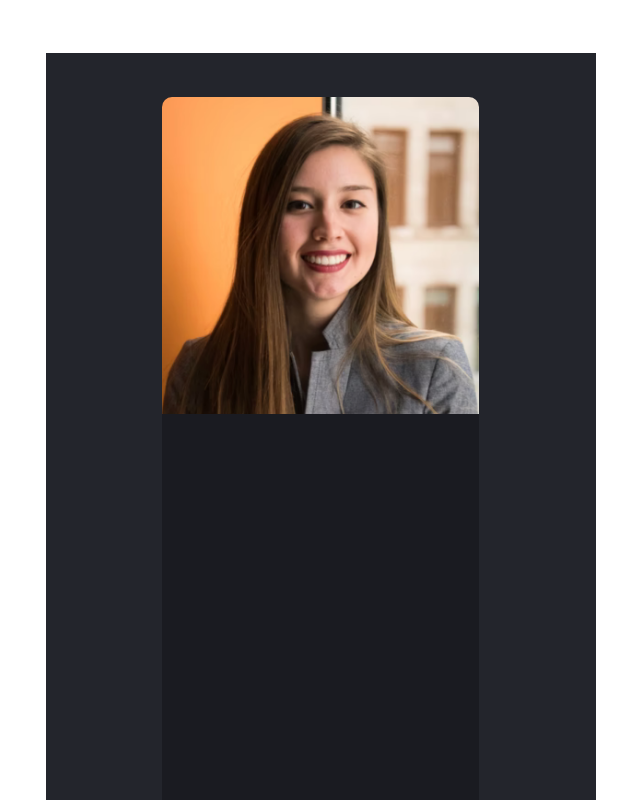
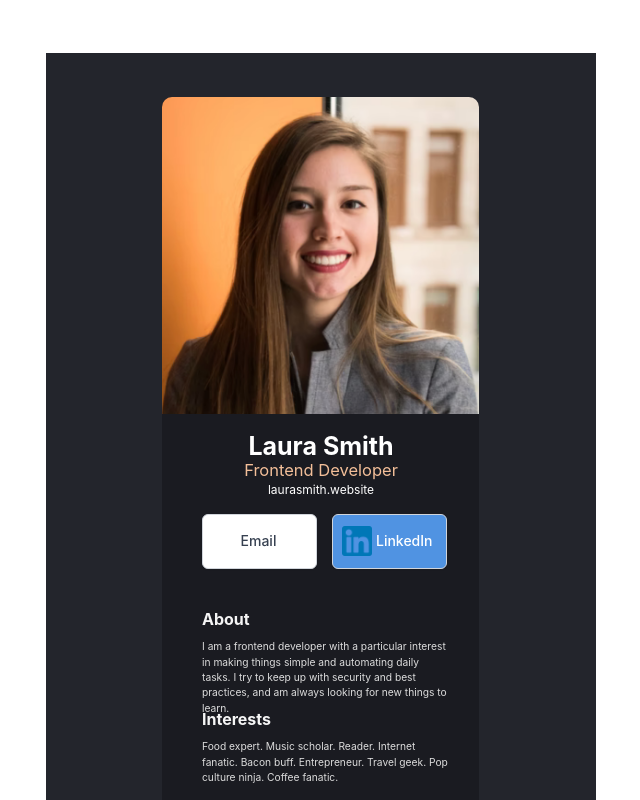
Before and after one commit to pedrlse/React-Course-Project, a React (Create React App) app: page / in a window 1280 px wide. Shown: the top 800 px of the page, without its empty margins (19-659 px from the left). Built offline with nearby package versions, Linux system fonts and the light colour scheme.

Commit message:
9. applied final style changes to react app

```diff
--- a/src/components/MainContent.js
+++ b/src/components/MainContent.js
@@ -1,4 +1,5 @@
 import React from "react"
+import linkedin from "../linkedin.png"
 
 export default
 function MainContent() {
@@ -8,8 +9,11 @@ function MainContent() {
             <h2 className="main--job">Frontend Developer</h2>
             <h3 className="main--website">laurasmith.website</h3>
             <button className="button--mail"><h1>Email</h1></button>
-            <button className="button--linkedin"><h1>LinkedIn</h1></button>
-            <h2 className="main--about">Laura Smith</h2>
+            <button className="button--linkedin">
+                <img src = {linkedin} className="linkedin"></img>
+                <h1>LinkedIn</h1>
+            </button>
+            <h2 className="main--about">About</h2>
             <p>I am a frontend developer with a particular interest in making things simple and automating daily tasks. I try to keep up with security and best practices, and am always looking for new things to learn.</p>
             <h2 className="main--interests">Interests</h2>
             <p style={{paddingTop: "100px"}}> Food expert. Music scholar. Reader. Internet fanatic. Bacon buff. Entrepreneur. Travel geek. Pop culture ninja. Coffee fanatic.</p>
--- a/src/index.css
+++ b/src/index.css
@@ -20,16 +20,13 @@
     position: absolute;
     width: 178.06px;
     height: 25.81px;
-    left: 186px;
-    top: 382px;
-
+    left: 70px;
     font-family: 'Inter';
     font-style: normal;
     font-weight: 700;
     font-size: 25px;
     line-height: 30px;
     text-align: center;
-
     color: #FFFFFF;
 }
 
@@ -37,9 +34,8 @@
     position: absolute;
     width: 178.06px;
     height: 14.19px;
-    left: 186px;
-    top: 425px;
-
+    left: 70px;
+    top: 35px;
     font-family: 'Inter';
     font-style: normal;
     font-weight: 400;
@@ -54,16 +50,14 @@
     position: absolute;
     width: 228px;
     height: 16px;
-    left: 161px;
-    top: 445px;
-
+    left: 45px;
+    top: 55px;
     font-family: 'Inter';
     font-style: normal;
     font-weight: 400;
     font-size: 12px;
     line-height: 150%;
     text-align: center;
-
     color: white;
 }
 
@@ -78,8 +72,8 @@
     position: absolute;
     width: 115px;
     height: 34;
-    left: 151px;
-    top: 480px;
+    left: 40px;
+    top: 100px;
     background: white;
     border: 1px solid #d1d5db;
     box-shadow: 0px 1px 2px rgba(0, 0, 0, 0.05);
@@ -111,23 +105,24 @@
     position: absolute;
     width: 115px;
     height: 34;
-    left: 280px;
-    top: 480px;
-    background: white;
+    left: 170px;
+    top: 100px;
+    background: #5093E2;
     border: 1px solid #d1d5db;
     box-shadow: 0px 1px 2px rgba(0, 0, 0, 0.05);
     border-radius: 6px;
 }
 
 .button--linkedin > h1 {
-    width: 50px;
+    position: relative;
+    width: 25px;
     height: 16px;
     font-family: 'Inter';
     font-style: normal;
     font-weight: 500;
     font-size: 14px;
     line-height: 16px;
-    color: #374151;
+    color: white;
     flex: none;
     order: 1;
     flex-grow: 0;
@@ -146,8 +141,8 @@ main {
     position: absolute;
     width: 242.71px;
     height: 21px;
-    left: 152px;
-    top: 535px;
+    left: 40px;
+    top: 180px;
     font-family: 'Inter';
     font-style: normal;
     font-weight: 700;
@@ -160,8 +155,8 @@ main {
     position: absolute;
     width: 242.71px;
     height: 21px;
-    left: 152px;
-    top: 625px;
+    left: 40px;
+    top: 280px;
     font-family: 'Inter';
     font-style: normal;
     font-weight: 700;
@@ -174,8 +169,8 @@ main > p {
     position: absolute;
     width: 247px;
     height: 61px;
-    left: 152px;
-    top: 561px;
+    left: 40px;
+    top: 215px;
     font-family: 'Inter';
     font-style: normal;
     font-weight: 400;
@@ -189,7 +184,7 @@ main > p {
     width: 317px;
     height: 64px;
     left: 116px;
-    top: 804px;
+    top: 760px;
     background: #161619;
     border-radius: 0px 0px 10px 10px;
 }
@@ -222,3 +217,12 @@ main > p {
     top: 35%;
     bottom: 8%
 }
+
+.linkedin {
+    position: absolute;
+    left: 8.33%;
+    right: 8.33%;
+    top: 20.33%;
+    bottom: 8.33%;
+    width: 30px;
+}
```
Also changed, not shown: src/linkedin.png (added).
